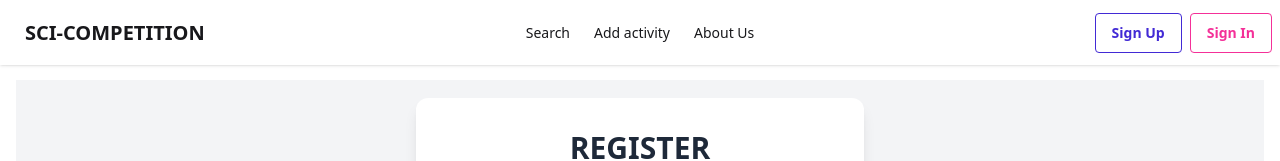
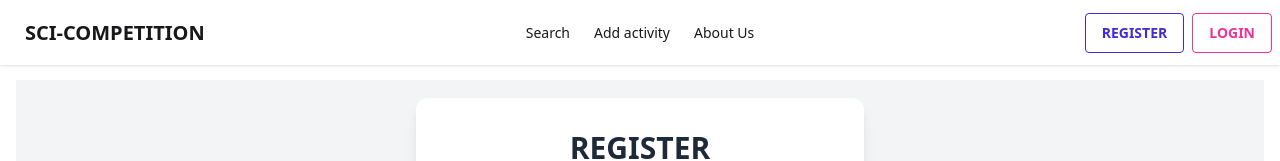
Before and after one commit to Natsuda006/SCI_Competition, a React (Vite) app in the folder client/: page /register in a window 1280 px wide. Shown: the top 161 px of the page. Built offline with nearby package versions, Linux system fonts and the light colour scheme.

Commit message:
แก้Register

```diff
--- a/client/src/components/Navbar.jsx
+++ b/client/src/components/Navbar.jsx
@@ -69,8 +69,8 @@ const Navbar = () => {
  ) : (
 <div className="space-x-2">
   {""}
-<a href="/register" className="btn btn-outline btn-primary" >Sign Up</a>
-<a href="/login" className="btn btn-outline btn-secondary">Sign In</a>
+<a href="/register" className="btn btn-outline btn-primary" >REGISTER</a>
+<a href="/login" className="btn btn-outline btn-secondary">LOGIN</a>
     </div>
   )}
       </div>
```
